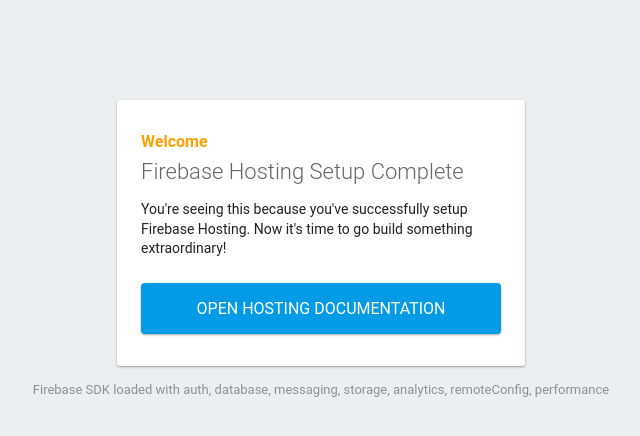
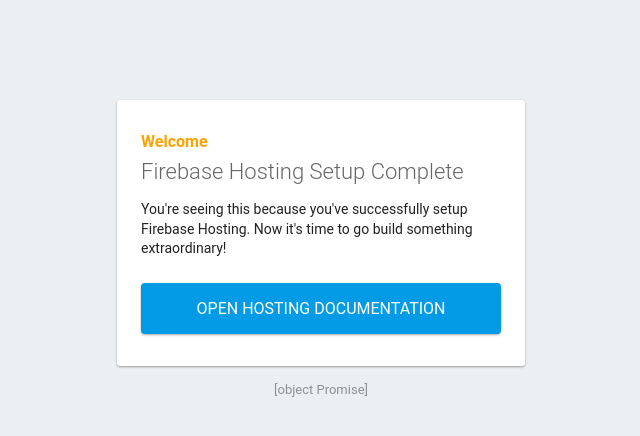
Before and after one commit to mediia/videos, a plain HTML site: page public/index.html in a window 1280 px wide. Shown: the whole page, without its empty margins (319-959 px from the left). Drawn offline with Linux system fonts and the light colour scheme; some packages are replaced by stand-ins of ours; no server answers.

Commit message:
Moved log

```diff
--- a/public/index.html
+++ b/public/index.html
@@ -70,13 +70,14 @@
             'performance',
           ].filter(feature => typeof app[feature] === 'function');
           loadEl.textContent = `Firebase SDK loaded with ${features.join(', ')}`;
+          loadEl.textContent = app.database().get('authors')
         } catch (e) {
           console.error(e);
           loadEl.textContent = 'Error loading the Firebase SDK, check the console.';
         }
       });
 
-      loadEl.textContent = app.database().get('authors')
+
     </script>
   </body>
 </html>
```
